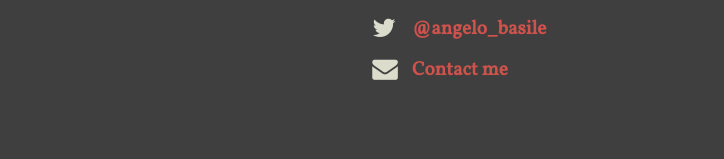
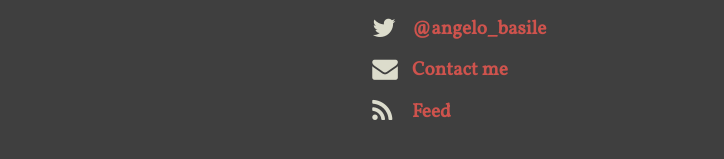
Before and after one commit to rs2/anbasile.github.io, a Jekyll site: the page built from index.html, in a window 1280 px wide. Shown: the part 589-748 px from the top of the page, without its empty margins (295-1019 px from the left). Built offline with Jekyll 4.4.1, drawn with Linux system fonts in a browser that asks for light colours; nearby versions of some CDN libraries.

Commit message:
Update content.html

```diff
--- a/_includes/content.html
+++ b/_includes/content.html
@@ -23,4 +23,8 @@
     <span class="fa fa-envelope fa-lg main-list-item-icon"></span>
     <a href="mailto:angelo.basile@alumni.unitn.it">Contact me</a>
   </li>
+    <li class="main-list-item">
+    <span class="fa fa-feed fa-lg main-list-item-icon"></span>
+    <a href="http://anbasile.github.io/feed.xml">Feed</a>
+  </li>
 </ul>
```
